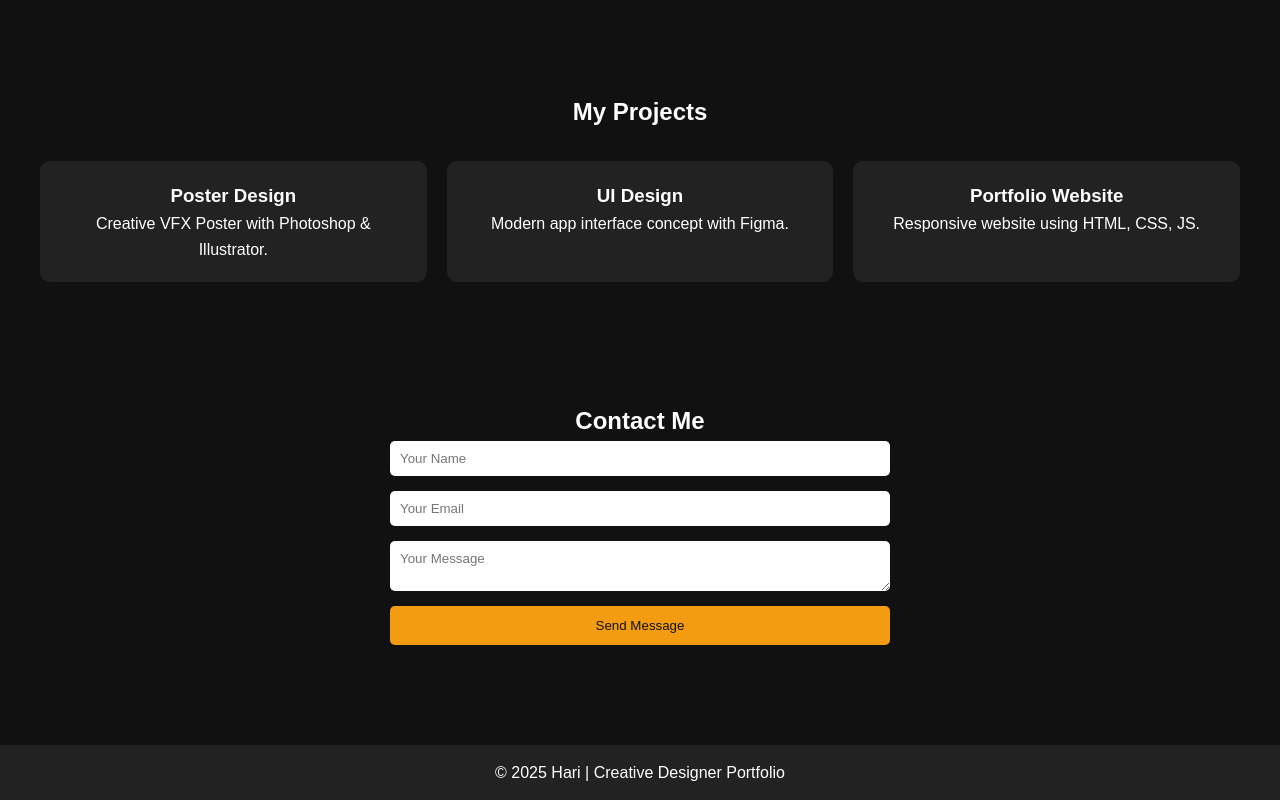
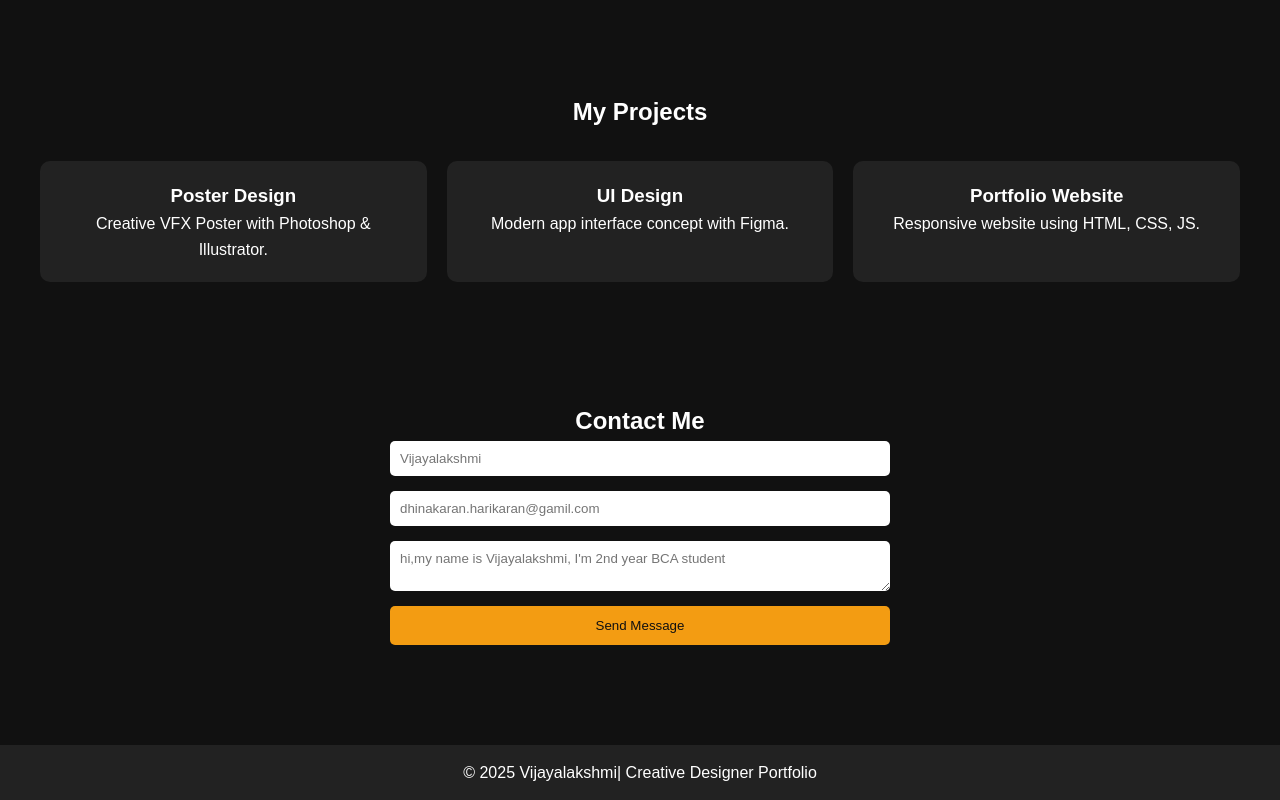
Before and after one commit to viji-lakshmi143/Creative-designer-portfolio-, a plain HTML site: page index.html in a window 1280 px wide. Shown: the part 1045-1845 px from the top of the page. Drawn offline with Linux system fonts and the light colour scheme.

Commit message:
Update index.html

```diff
--- a/index.html
+++ b/index.html
@@ -23,7 +23,7 @@
 
   <!-- Hero Section -->
   <section id="home" class="hero">
-    <h2>Hi, I'm <span>Hari</span></h2>
+    <h2>Hi, I'm <span>viji</span></h2>
     <p>A Creative Designer & Developer</p>
     <button class="btn">View My Work</button>
   </section>
@@ -61,15 +61,15 @@
   <section id="contact" class="contact">
     <h2>Contact Me</h2>
     <form id="contactForm">
-      <input type="text" placeholder="Your Name" required>
-      <input type="email" placeholder="Your Email" required>
-      <textarea placeholder="Your Message"></textarea>
+      <input type="text" placeholder="Vijayalakshmi" required>
+      <input type="email" placeholder="dhinakaran.harikaran@gamil.com" required>
+      <textarea placeholder="hi,my name is Vijayalakshmi, I'm 2nd year BCA student"></textarea>
       <button type="submit">Send Message</button>
     </form>
   </section>
 
   <footer>
-    <p>© 2025 Hari | Creative Designer Portfolio</p>
+    <p>© 2025 Vijayalakshmi| Creative Designer Portfolio</p>
   </footer>
 
   <!-- Link JavaScript -->
```
